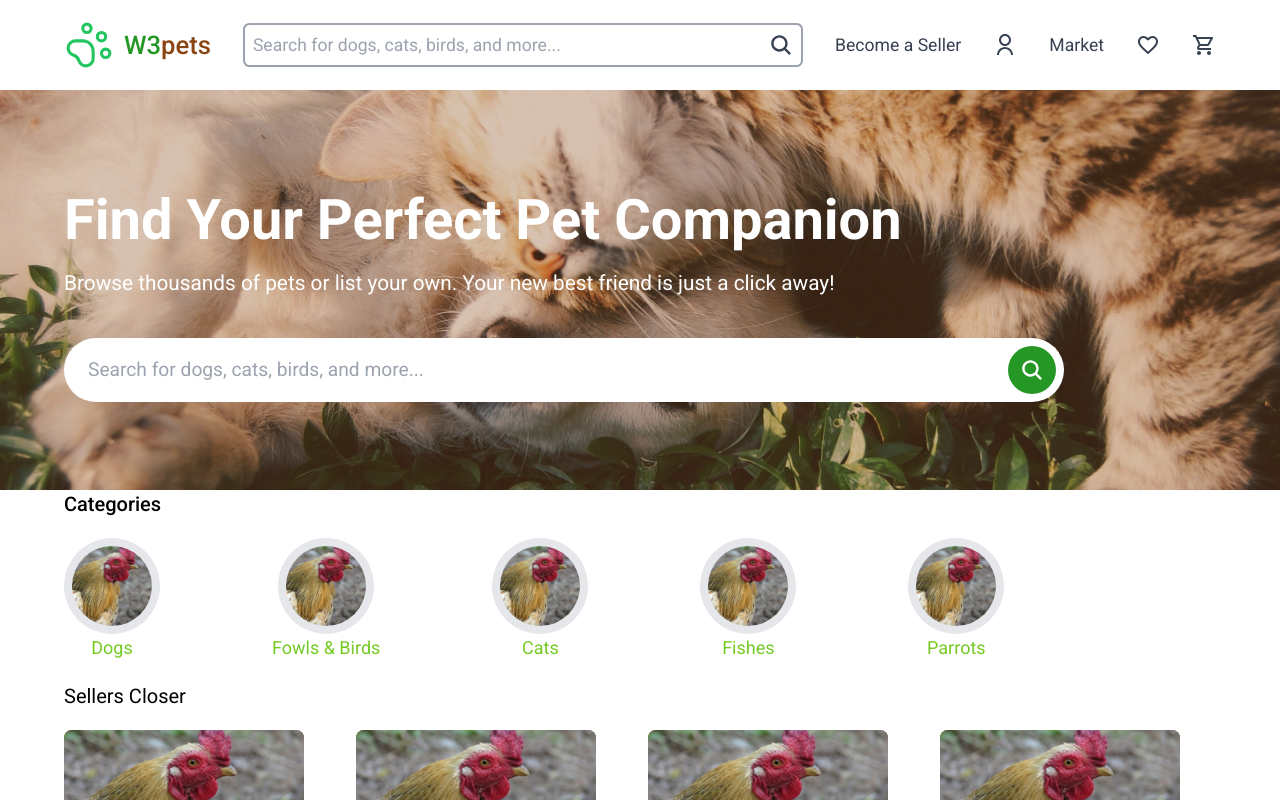
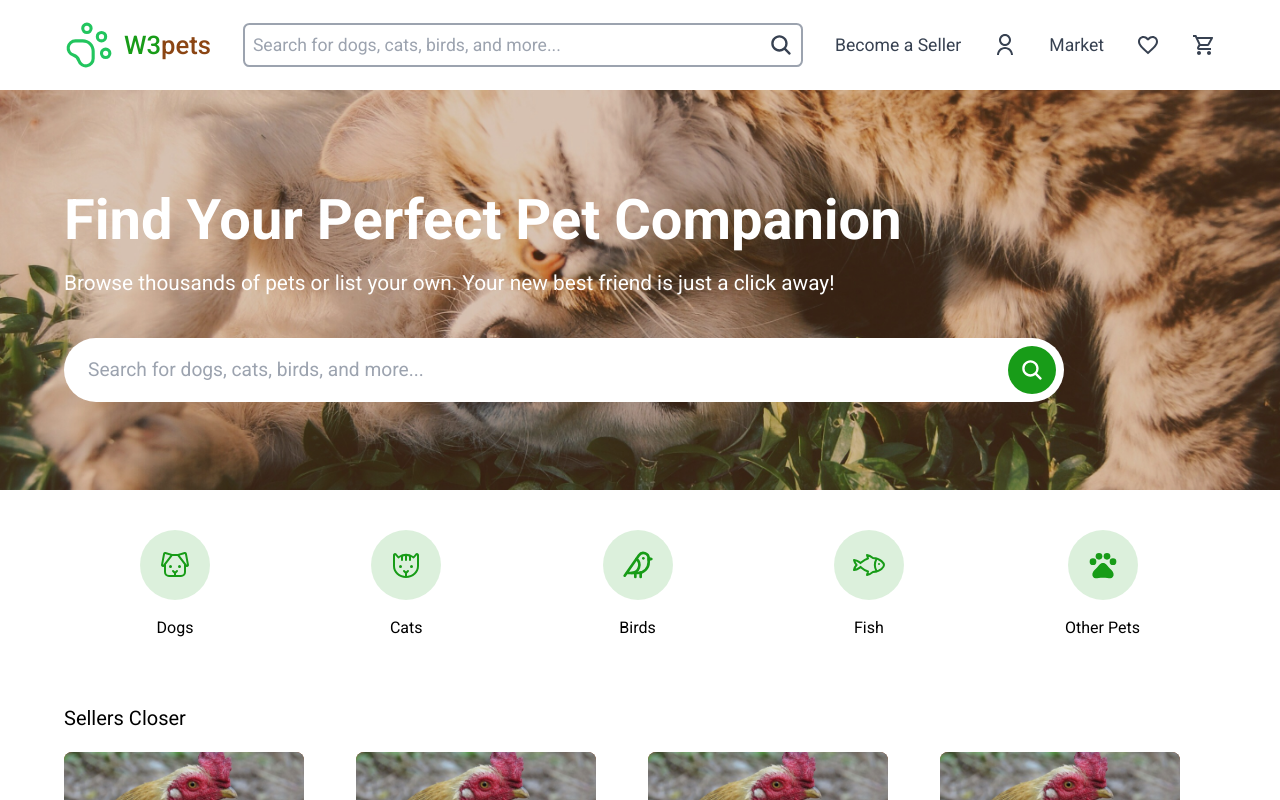
Before and after one commit to W3pets/Frontend, a Next.js app: page / in a window 1280 px wide. Built offline with nearby package versions, Linux system fonts and the light colour scheme.

Commit message:
added main categories

```diff
--- a/src/app/page.tsx
+++ b/src/app/page.tsx
@@ -1,12 +1,9 @@
 'use client';
 
-import Sidebar from '../components/Sidebar';
 import CloseSellers from '../components/CloseSellers';
-import DogList from '../components/DogList';
-import BirdList from '../components/BirdList';
-import MainCategories from '../components/MainCategories';
 import HomeBanner from '@/components/shared/Banner/HomeBanner/HomeBanner';
 import styles from './../components/pages/home/styles.module.scss';
+import MainCategories from '@/components/pages/home/MainCategories/MainCategories';
 
 const page = () => {
   return (
--- a/src/components/ConditionalLayout.js
+++ b/src/components/ConditionalLayout.js
@@ -4,7 +4,7 @@ import { usePathname } from 'next/navigation'
 import { UserContextProvider } from '@/contexts/UserContext'
 import { CartContextProvider } from '@/contexts/CartContext'
 import { Paths } from '@/model/types/global'
-import MainLayout from './pages/home/MainLayout'
+import MainLayout from './pages/MainLayout'
 
 export default function ConditionalLayout({ children }) {
   const pathname = usePathname()
--- a/src/components/MainCategories.tsx
+++ /dev/null
@@ -1,40 +0,0 @@
-import Image from 'next/image';
-import Link from 'next/link';
-import React from 'react';
-
-const MainCategories = () => {
-  const categories = [
-    { name: 'Dogs', imageUrl: '/Chicken-pic.png', categoryId: 'dogs' },
-    { name: 'Fowls & Birds', imageUrl: '/Chicken-pic.png', categoryId: 'fowls-birds' },
-    { name: 'Cats', imageUrl: '/Chicken-pic.png', categoryId: 'cats' },
-    { name: 'Fishes', imageUrl: '/Chicken-pic.png', categoryId: 'fishes' },
-    { name: 'Parrots', imageUrl: '/Chicken-pic.png', categoryId: 'parrots' },
-  ];
-
-  return (
-    <div className="mb-5">
-      <p className="text-xl text-black mb-5 font-medium">Categories</p>
-
-      <div className="flex gap-28 items-center">
-        {categories.map((category) => (
-          <Link href={`/category/${category.categoryId}`} key={category.categoryId}>
-            <div className="flex flex-col items-center cursor-pointer">
-              <div className="rounded-full w-24 h-24 bg-gray-200 p-2">
-                <Image
-                  src={category.imageUrl}
-                  alt={category.name}
-                  width={1000}
-                  height={1000}
-                  className="w-full h-full rounded-full object-cover"
-                />
-              </div>
-              <p className="text-tertiary text-lg">{category.name}</p>
-            </div>
-          </Link>
-        ))}
-      </div>
-    </div>
-  );
-};
-
-export default MainCategories;
--- a/src/components/pages/home/MainLayout.tsx
+++ b/src/components/pages/MainLayout.tsx
@@ -1,7 +1,7 @@
 'use client'; // This file is a client component
 
-import Header from '../../shared/Header/Header';
-import Footer from '../../shared/Footer/Footer';
+import Header from '../shared/Header/Header';
+import Footer from '../shared/Footer/Footer';
 import styles from './styles.module.scss';
 
 export default function MainLayout({
--- /dev/null
+++ b/src/components/pages/home/MainCategories/MainCategories.tsx
@@ -0,0 +1,39 @@
+import Image from 'next/image';
+import Link from 'next/link';
+import styles from './styles.module.scss';
+import { PiDog } from 'react-icons/pi';
+import { PiCat } from 'react-icons/pi';
+import { LuBird } from 'react-icons/lu';
+import { IoFishOutline } from 'react-icons/io5';
+import { MdOutlinePets } from 'react-icons/md';
+import { Paths } from '@/model/types/global';
+
+const MainCategories = () => {
+  const categories = [
+    { name: 'Dogs', ImageUrl: PiDog, categoryId: 'dogs' },
+    { name: 'Cats', ImageUrl: PiCat, categoryId: 'cats' },
+    { name: 'Birds', ImageUrl: LuBird, categoryId: 'fowls-birds' },
+    { name: 'Fish', ImageUrl: IoFishOutline, categoryId: 'fishes' },
+    { name: 'Other Pets', ImageUrl: MdOutlinePets, categoryId: 'parrots' },
+  ];
+
+  return (
+    <div className={styles.cats}>
+      {categories.map(({ name, categoryId, ImageUrl }) => (
+        <Link
+          href={`${Paths.Category}/${categoryId}`}
+          key={categoryId}
+          className={styles.card}
+        >
+          <div className={styles.image}>
+            <div className={styles.cover} />
+            <ImageUrl />
+          </div>
+          <p className={styles.name}>{name}</p>
+        </Link>
+      ))}
+    </div>
+  );
+};
+
+export default MainCategories;
--- /dev/null
+++ b/src/components/pages/home/MainCategories/styles.module.scss
@@ -0,0 +1,42 @@
+@use '../../../../globalStyles/var.scss' as *;
+@use '../../../../globalStyles/mixin.scss' as *;
+
+.cats {
+  display: flex;
+  width: 100%;
+  justify-content: center;
+  justify-content: space-between;
+  column-gap: 2rem;
+  max-width: 1000px;
+  margin: 0 auto;
+  .card {
+    display: flex;
+    justify-content: center;
+    flex-direction: column;
+    align-items: center;
+    row-gap: 1rem;
+    .image {
+      display: flex;
+      align-items: center;
+      justify-content: center;
+      position: relative;
+      height: 70px;
+      width: 70px;
+      border-radius: 50%;
+
+      font-size: 2rem;
+
+      .cover {
+        position: absolute;
+        width: 100%;
+        height: 100%;
+        top: 0;
+        border-radius: 50%;
+        background-color: $primary;
+        opacity: 0.15;
+      }
+
+      color: $primary;
+    }
+  }
+}
--- a/src/components/pages/home/styles.module.scss
+++ b/src/components/pages/home/styles.module.scss
@@ -1,19 +1,10 @@
 @use '../../../globalStyles/var.scss' as *;
 @use '../../../globalStyles/mixin.scss' as *;
 
-.app_wrapper {
+.content {
+  @include max_width;
   display: flex;
   flex-direction: column;
-  width: 100vw;
-  height: 100vh;
-  overflow-x: hidden;
-
-  .main {
-    display: flex;
-    flex-direction: column;
-
-    .content {
-      @include max_width;
-    }
-  }
+  row-gap: 4rem;
+  padding: 40px 0;
 }
--- /dev/null
+++ b/src/components/pages/styles.module.scss
@@ -0,0 +1,15 @@
+@use '../../globalStyles/var.scss' as *;
+@use '../../globalStyles/mixin.scss' as *;
+
+.app_wrapper {
+  display: flex;
+  flex-direction: column;
+  width: 100vw;
+  height: 100vh;
+  overflow-x: hidden;
+
+  .main {
+    display: flex;
+    flex-direction: column;
+  }
+}
--- a/src/globalStyles/var.scss
+++ b/src/globalStyles/var.scss
@@ -1,4 +1,4 @@
-$primary: #259725;
+$primary: #189c18;
 $secondary: #8b4513;
 $tertiary: #f9fafb;
 $error: #b3261e;
--- a/src/model/types/global.ts
+++ b/src/model/types/global.ts
@@ -3,6 +3,7 @@ export enum Paths {
   Cart = '/cart',
   Whislist = '/whishlist',
   Martket = '/market',
+  Category = '/category',
 
   Profile = '/u/profile',
   Register = '/u/auth/register',
```
